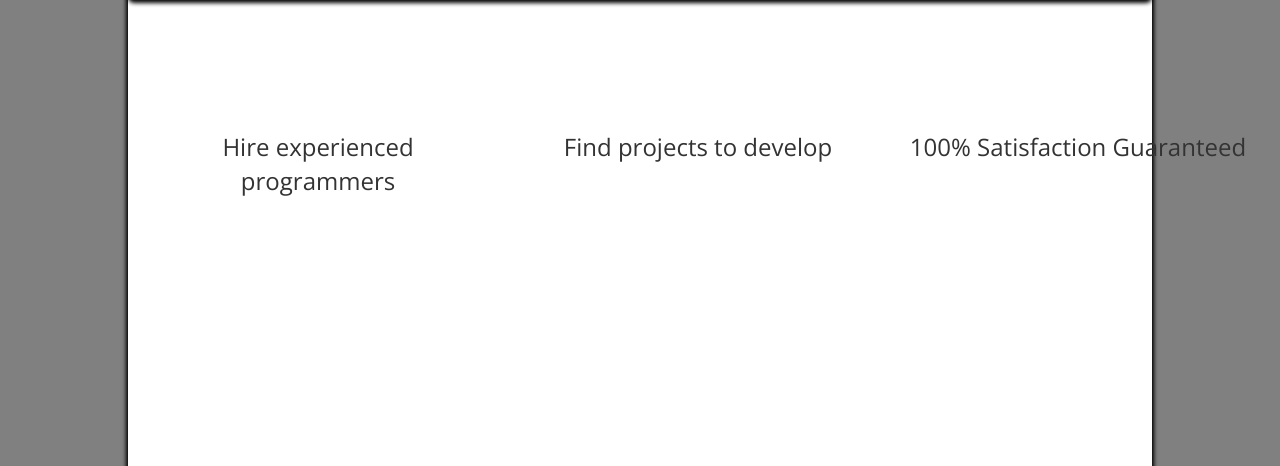
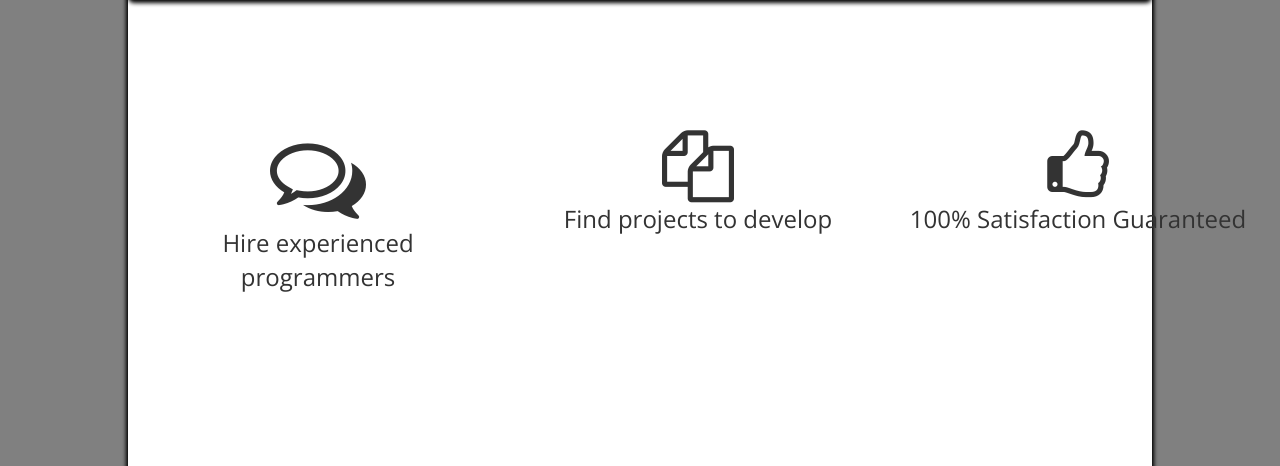
Before and after one commit to jamesw8/PVJ-Turk, a Flask app: page / in a window 1280 px wide. Shown: the part 450-916 px from the top of the page. Run offline with Flask 2, Linux system fonts and the light colour scheme; some libraries are stand-ins or nearby versions.

Commit message:
Updated front page

```diff
--- a/templates/base.html
+++ b/templates/base.html
@@ -14,7 +14,7 @@
 		<script src="https://maxcdn.bootstrapcdn.com/bootstrap/3.3.7/js/bootstrap.min.js" integrity="sha384-Tc5IQib027qvyjSMfHjOMaLkfuWVxZxUPnCJA7l2mCWNIpG9mGCD8wGNIcPD7Txa" crossorigin="anonymous"></script>
 		<!-- Google Font -->
 		<link href="https://fonts.googleapis.com/css?family=Merriweather|Open+Sans:300|Lato:900|Quicksand:400" rel="stylesheet">
-		<link rel="stylesheet" type="text/css" href="static/css/styles.css">
+		<link rel="stylesheet" type="text/css" href="../static/css/styles.css">
 	</head>
 	<body>
 		<nav class="navbar navbar-inverse navbar-fixed-top">
@@ -24,9 +24,9 @@
 				</div>
 
 				<ul class="nav navbar-nav navbar-right hidden-xs">
-					<li><a href="#">Home</a></li>
-					<li><a href="#">Sign Up</a></li>
-					<li><a href="#">Login</a></li>
+					<li><a href="/">Home</a></li>
+					<li><a href="/signup">Sign Up</a></li>
+					<li><a href="/login">Login</a></li>
 				</ul>
 			</div>
 		</nav>
--- a/templates/index.html
+++ b/templates/index.html
@@ -14,16 +14,19 @@
 	<div class="row features">
 		<div class="col-sm-12 col-md-4">
 			<div class="feature-text">
+				<i class="fa fa-4x fa-comments-o" aria-hidden="true"></i><br>
 				Hire experienced programmers
 			</div>
 		</div>
 		<div class="col-sm-12 col-md-4">
 			<div class="feature-text">
+				<i class="fa fa-3x fa-files-o" aria-hidden="true"></i><br>
 				Find projects to develop
 			</div>
 		</div>
 		<div class="col-sm-12 col-md-4">
 			<div class="feature-text">
+				<i class="fa fa-3x fa-thumbs-o-up" aria-hidden="true"></i><br>
 				100% Satisfaction Guaranteed
 		</div>
 	</div>
```
